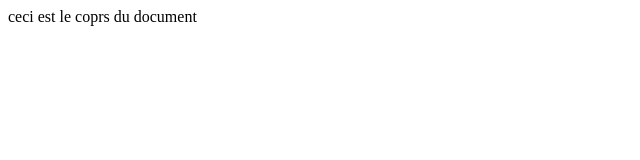
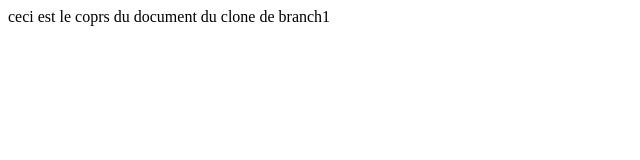
Before and after one commit to geonidas6/noutataa, a plain HTML site: page index.html in a window 1280 px wide. Shown: the whole page, without its empty margins (0-640 px from the left). Drawn offline with Linux system fonts and the light colour scheme.

Commit message:
le coprs du document du clone du branch 1

```diff
--- a/index.html
+++ b/index.html
@@ -5,6 +5,6 @@
     <title>Title</title>
 </head>
 <body>
-ceci est le coprs du document
+ceci est le coprs du document du clone de branch1
 </body>
 </html>
```
